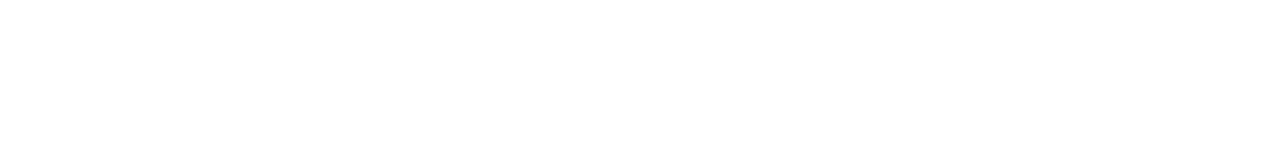
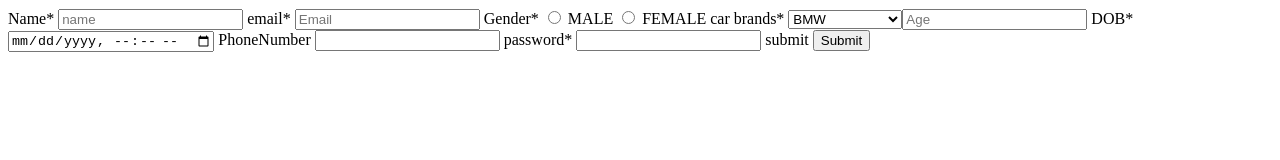
Before and after one commit to acciojob/signup-form-car-skumar343, a website: page main.html in a window 1280 px wide. Drawn offline with Linux system fonts and the light colour scheme.

Commit message:
created a submission

```diff
--- a/main.html
+++ b/main.html
@@ -7,7 +7,30 @@
 </head>
 
 <body>
-	<!-- the entire body must be written by student -->
+	<form action="form.php" method="post"></form>
+
+	<label for="name">Name*</label>
+	<input type="text" name="name" id="name" required placeholder="name">
+	<label for="email">email*</label>
+	<input type="email" name="email" id="email" required placeholder="Email">
+	<label for="gender">Gender*</label>
+	<input type="radio" name="gender" id="gender" value="gender" required> MALE
+	<input type="radio" name="gender" id="gender" value="gender" required> FEMALE
+	<label for="car">car brands*</label>
+	<select name="options">options
+	<option value="BMW">BMW
+	<option value="BMW">Audi<!-- the entire body must be written by student -->
+    <option value="BMW">Mercedez
+	<label for="age">Age*</label>
+	<input type="number" name="name" id="age" required placeholder="Age">
+	<label for="dob">DOB*</label>
+	<input type="datetime-local" name="dob" id="dob">
+	<label for="phone-Number">PhoneNumber</label>
+	<input type="tel" name="phone-number" id="phone-number">
+	<label for="password">password*</label>
+	<input type="password" name="password" id="password" required>
+	<label for="submit">submit</label>
+	<input type="submit">
     <script type="text/javascript" src="./script.js">
 </script>
 
```
